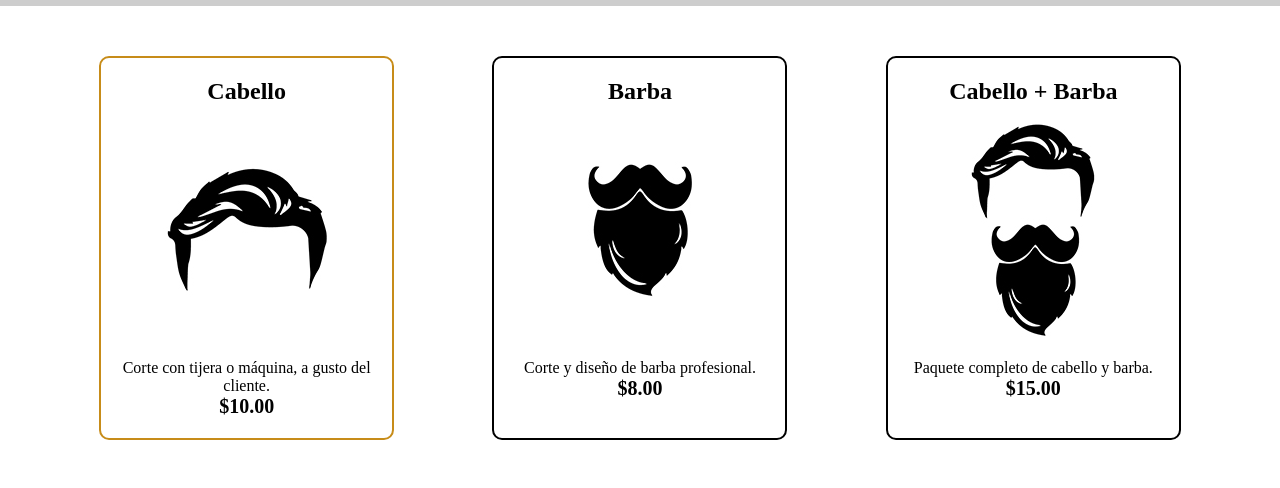
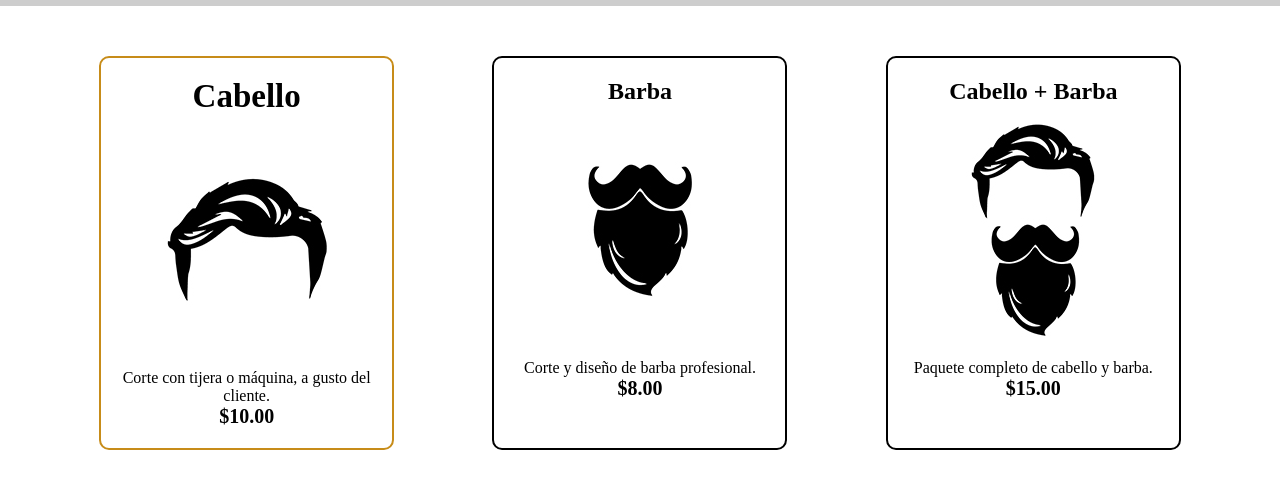
Before and after one commit to CarolinaVrl/Barber-Alura, a plain HTML site: page pages/products.html in a window 1280 px wide. In both pictures the pointer is over the element "Cabello". Shown: the part 292-780 px from the top of the page. Drawn offline with Linux system fonts and the light colour scheme.

Commit message:
feat: pseduclass active

```diff
--- a/styles/products.css
+++ b/styles/products.css
@@ -58,6 +58,14 @@ nav a:hover{
 .products li:hover{
     border: #c78c19 2px solid;
     cursor: pointer;
+
+
+}
+.products li:hover h2{
+    font-size: 33px;
+}
+.products li:active{
+    border-color: #088c19;
 }
 .product-price{
     font-size: 20px;
```
